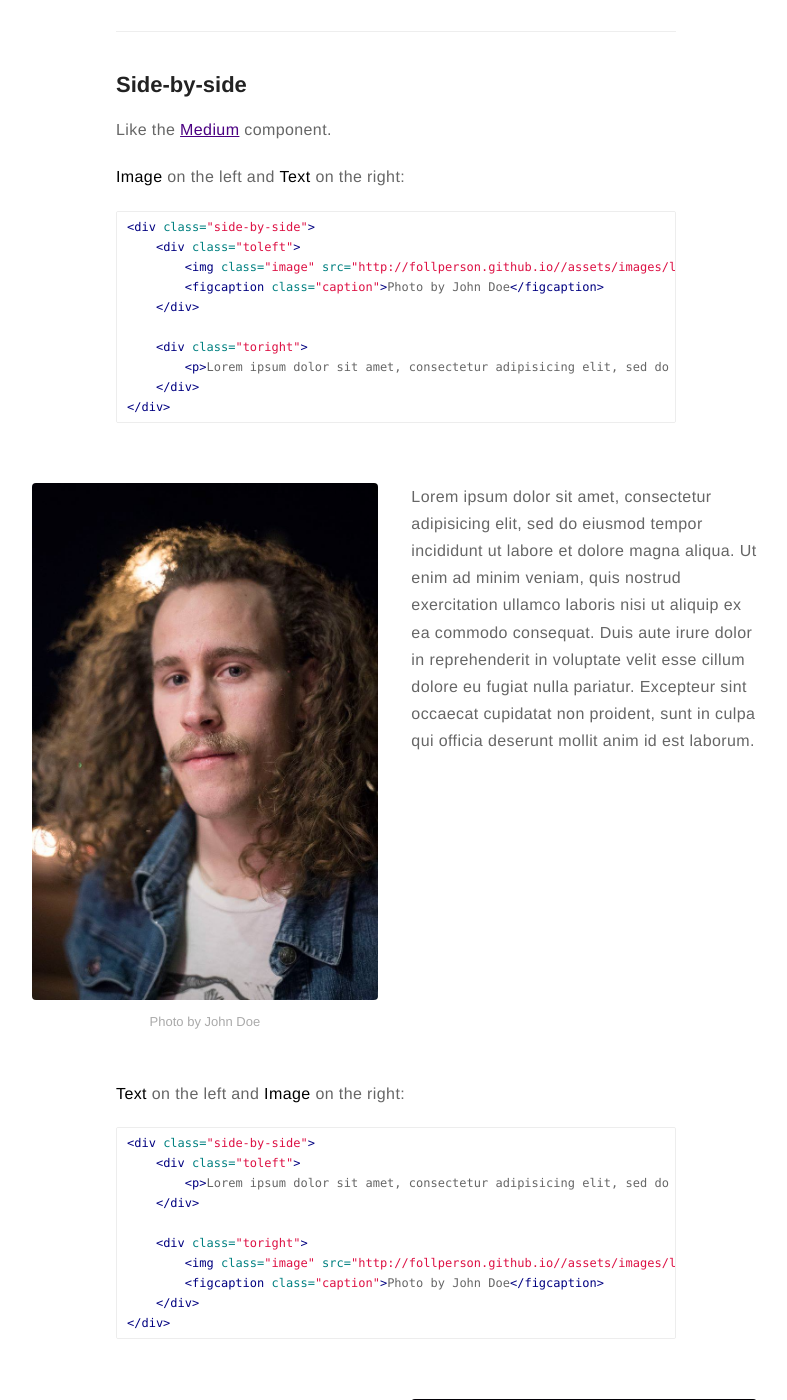
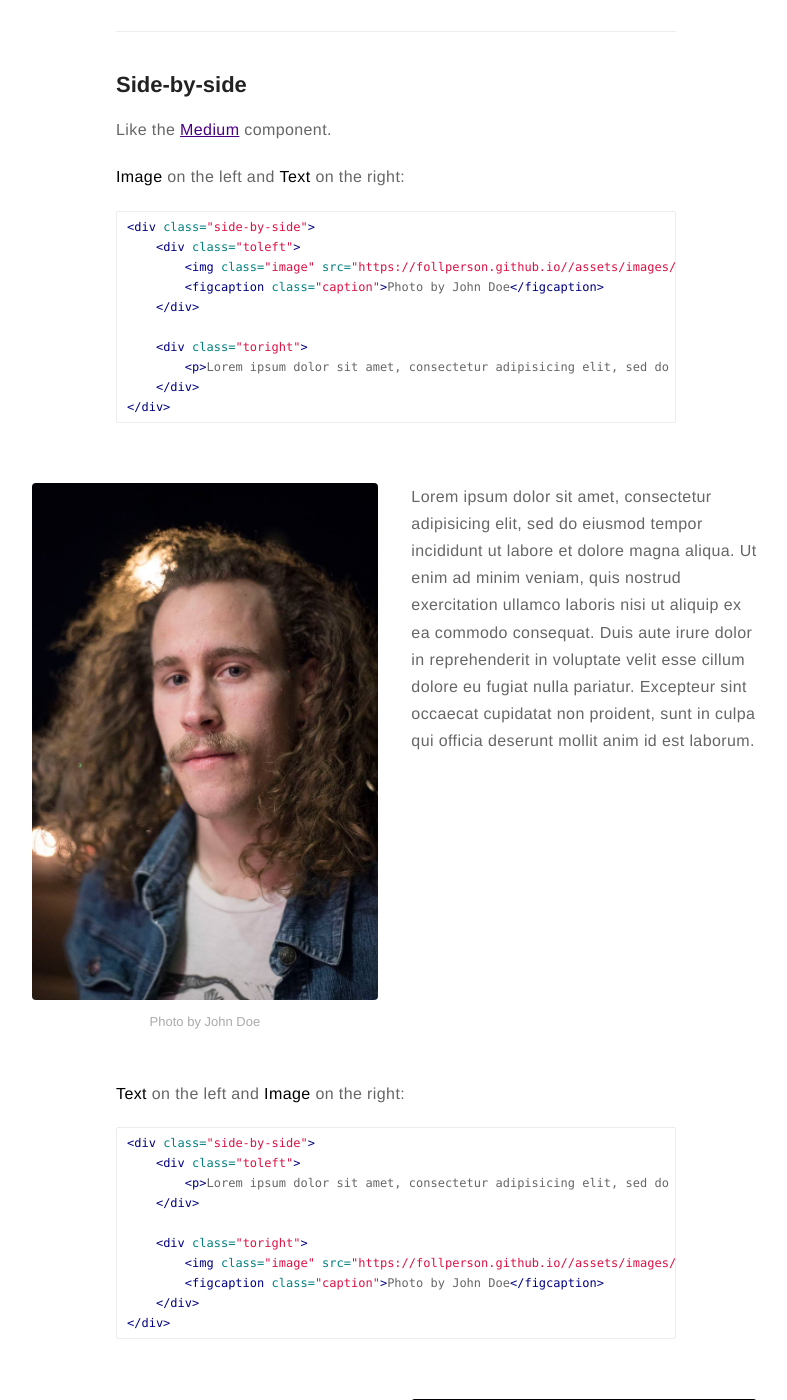
Before and after one commit to follperson/follperson.github.io, a Jekyll site: the page built from _posts/2015-02-24-markdown-extra-components.markdown, in a window 1280 px wide and 1400 px high, scrolled down 1068 px. Shown: the whole window, without its empty margins (244-1031 px from the left). Built offline with Jekyll 4.4.1, drawn with Linux system fonts in a browser that asks for light colours; some of the changed lines change nothing that is shown.

Commit message:
Update _config.yml

```diff
--- a/_config.yml
+++ b/_config.yml
@@ -16,12 +16,12 @@ resume: true
 resume-external: false
 resume-url: /assets/documents/resume.pdf
 
-url: http://follperson.github.io
+url: https://follperson.github.io
 
 permalink: /:title/
 
 #To enable google analytics, supply your token below
-analytics-google: "UA-132566565-1"
+# analytics-google: "UA-132566565-1"
 
 # To enable piwik tracking, supply your url & site ID below
 # analytics-piwik-url: 'piwik.my-host.com'
```
